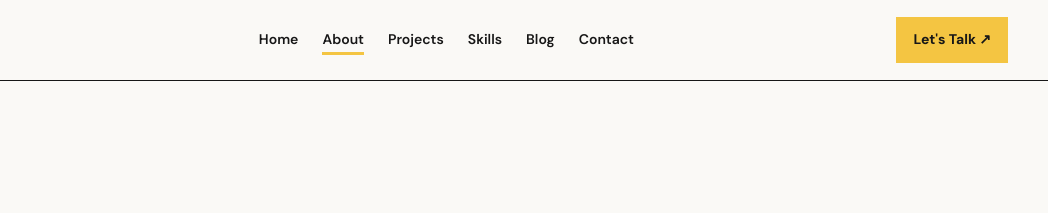
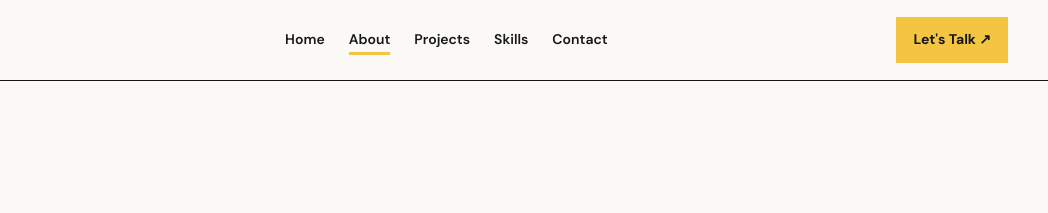
Before and after one commit to Saeed8271/portfolio___, a plain HTML site: page about.html in a window 1280 px wide. Shown: the top 213 px of the page, 232-1280 px from the left. Drawn offline with Linux system fonts and the light colour scheme.

Commit message:
Remove blog link from navigation
Removed link to the blog page from the navigation.

```diff
--- a/about.html
+++ b/about.html
@@ -46,9 +46,6 @@
      </a>
      <a href="skills.html">
       Skills
-     </a>
-     <a href="blog.html">
-      Blog
      </a>
      <a href="contact.html">
       Contact
```
